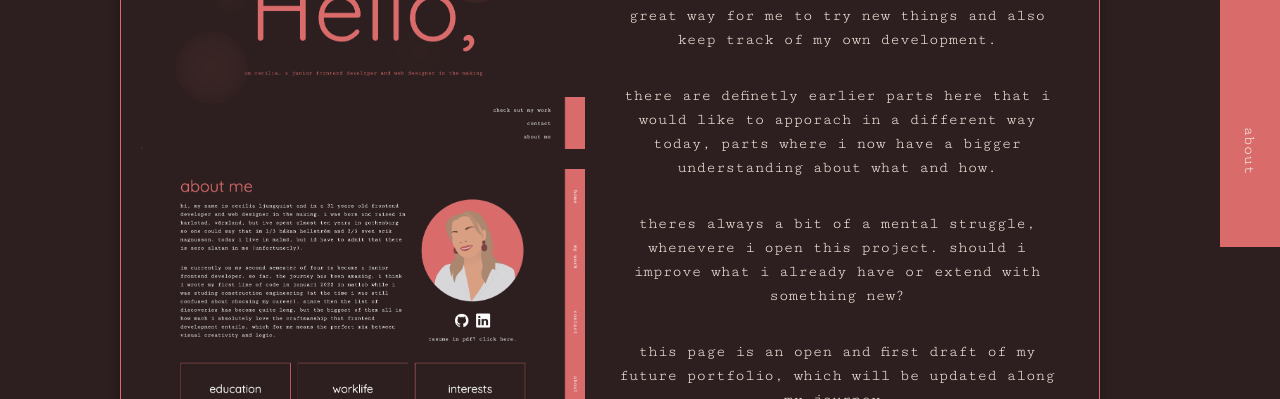
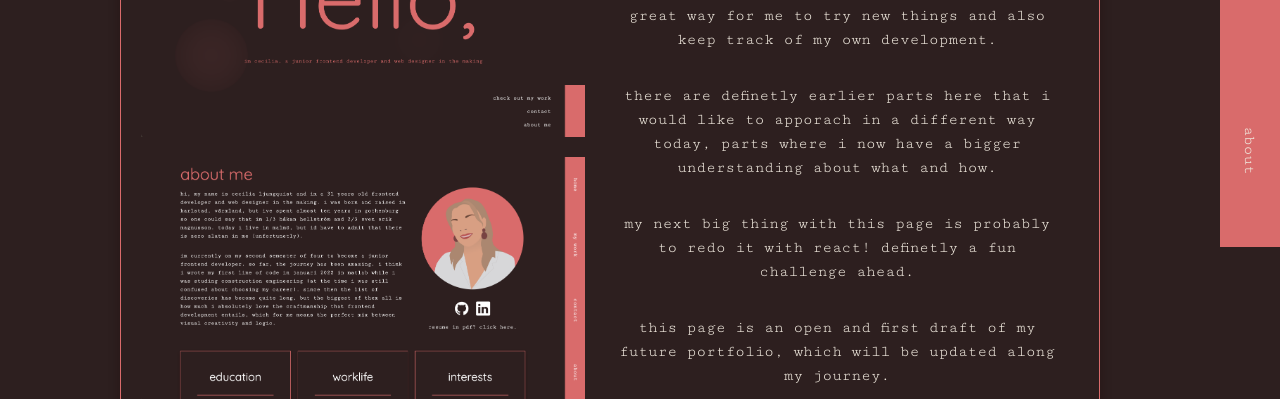
Before and after one commit to cecilialjungquist/min-portfolio, a plain HTML site: page html/my-work.html in a window 1280 px wide. Shown: the part 553-952 px from the top of the page. Drawn offline with Linux system fonts and the light colour scheme.

Commit message:
Changed text

```diff
--- a/html/my-work.html
+++ b/html/my-work.html
@@ -49,7 +49,7 @@
                         <div class="line line--small"></div>
                         <p>yes, its obvious, but i really feel it deserves a spot, haha. this page has been a great way for me to try new things and also keep track of my own development.</p>
                         <p>there are definetly earlier parts here that i would like to apporach in a different way today, parts where i now have a bigger understanding about what and how.</p>
-                        <p>theres always a bit of a mental struggle, whenevere i open this project. should i improve what i already have or extend with something new? </p>
+                        <p>my next big thing with this page is probably to redo it with react! definetly a fun challenge ahead.</p>
                         <p>this page is an open and first draft of my future portfolio, which will be updated along my journey.</p>
                         <p><a class="source-link" target="_blank" href="https://github.com/cecilialjungquist/mitt-cv">click here</a> to visit the repo at github.</p>
                     </section>
```
